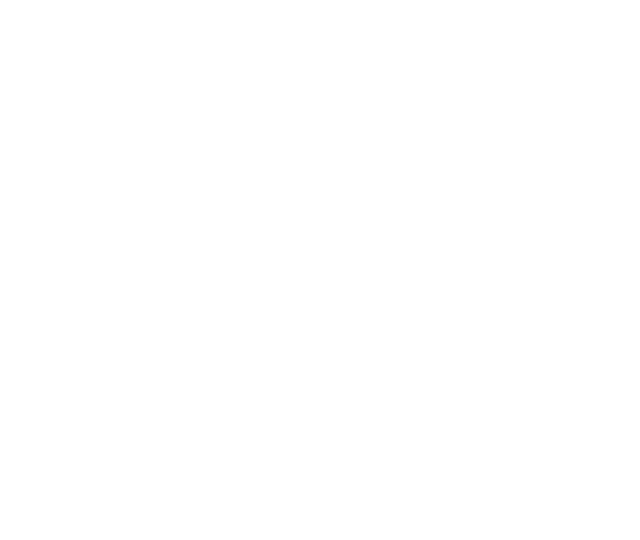
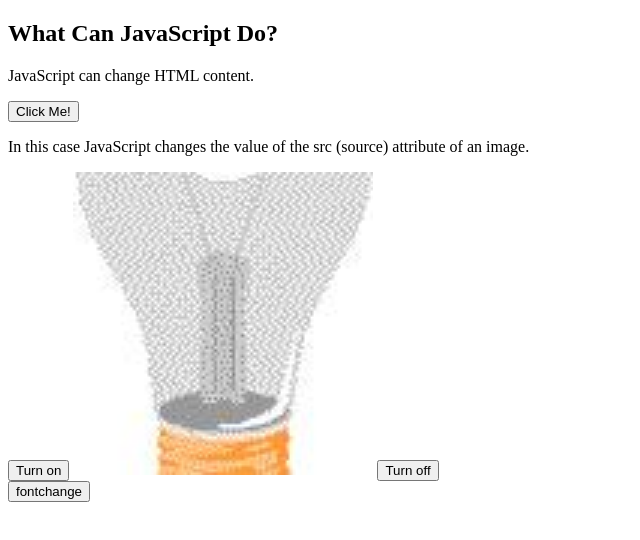
Before and after one commit to khatrisarada/javascript, a plain HTML site: page index.html in a window 1280 px wide. Shown: the whole page, without its empty margins (0-640 px from the left). Drawn offline with Linux system fonts and the light colour scheme.

Commit message:
[add] add html attribute change and change the style

```diff
--- a/index.html
+++ b/index.html
@@ -1,11 +1,19 @@
-<html lang="en">
-<head>
-    <meta charset="UTF-8">
-    <meta name="viewport" content="width=device-width, initial-scale=1.0">
-    <title>Document</title>
-</head>
+<!DOCTYPE html>
+<html>
 <body>
 
+<h2>What Can JavaScript Do?</h2>
+
+<p id="demo">JavaScript can change HTML content.</p>
+
+<button type="button" onclick='document.getElementById("demo").innerHTML = "Hello JavaScript!"'>Click Me!</button>
+
+<p>In this case JavaScript changes the value of the src (source) attribute of an image.</p>
+<button onclick="document.getElementById('image').src='on.jpg'">Turn on</button>
+<img src="off.jpg" alt="" id="image" style="width: 300px;">
+
+<button onclick="document.getElementById('image').src='off.jpg'">Turn off</button>
+<br>
+<button type="button" onclick="document.getElementById('demo').style.fontSize='20px'">fontchange</button>
 </body>
-<script src="first.js"></script>
 </html>
```
Also changed, not shown: off.jpg (added), on.jpg (added).
